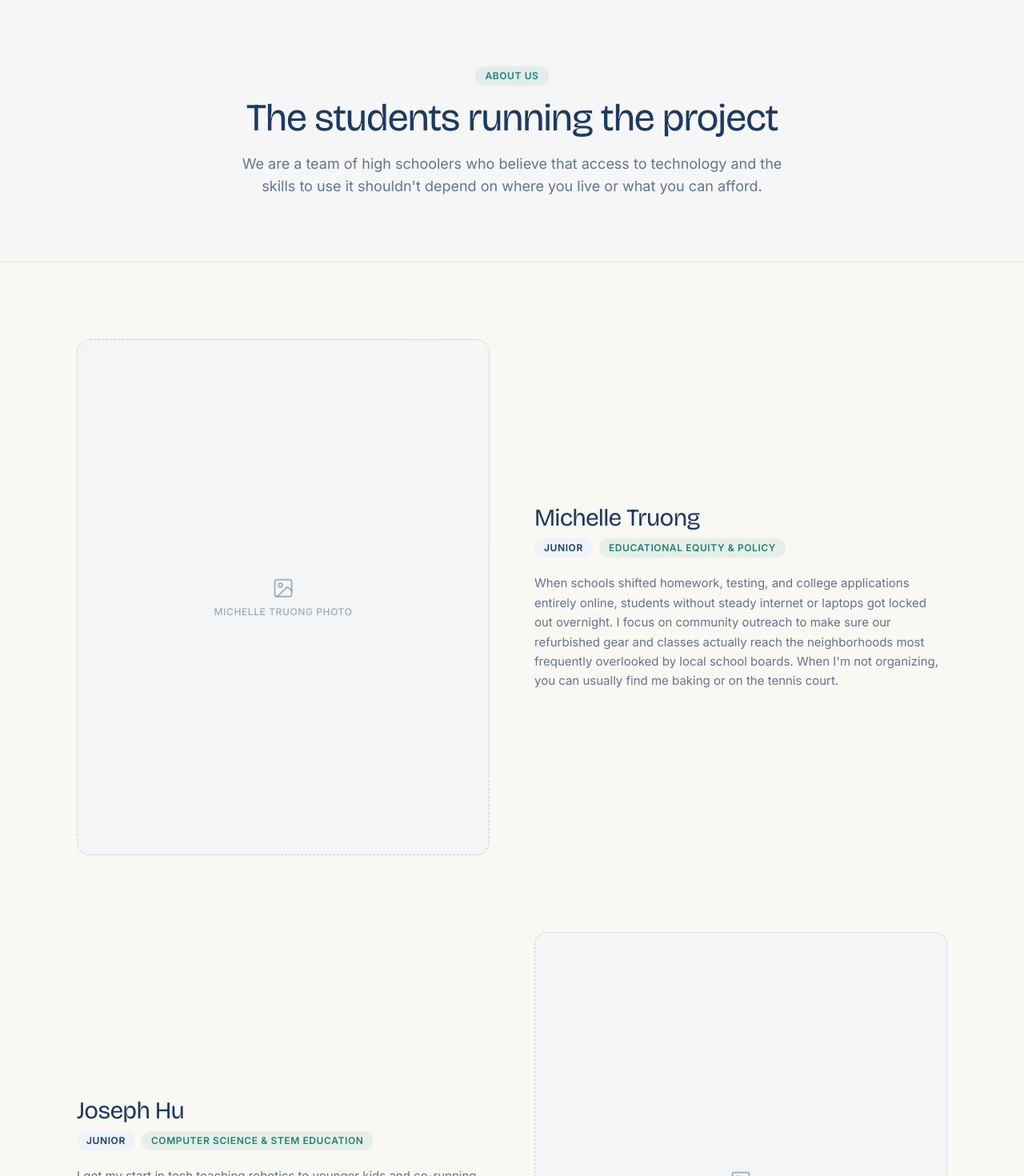
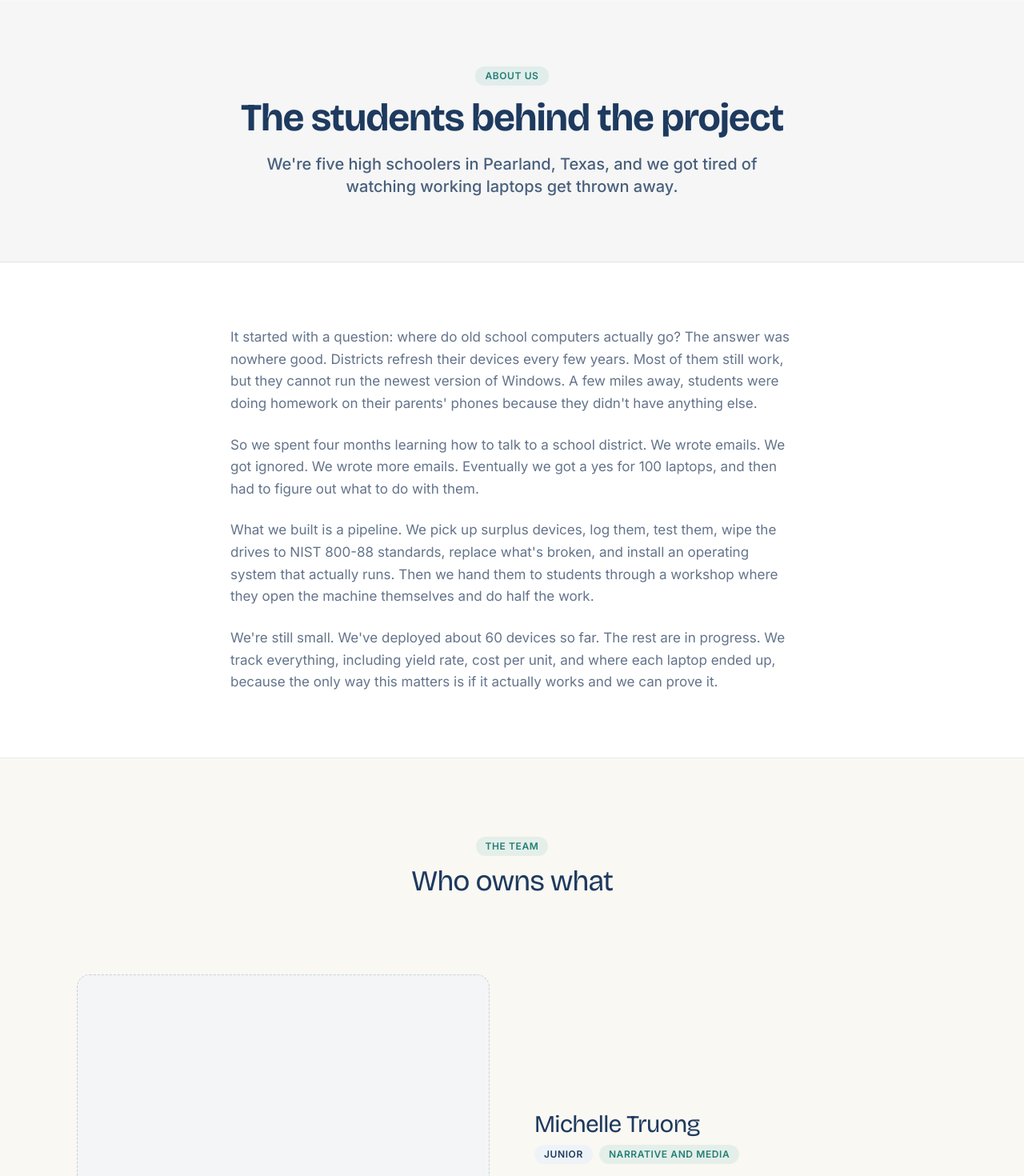
Before and after one commit to bebepig1437/project-digital-divide, a React (Vite) app: page /about in a window 1280 px wide. Shown: the part 80-1550 px from the top of the page at 80% size. Built offline with nearby package versions, Linux system fonts and the light colour scheme; the HTML template or start-up script is replaced by a standard one.

Commit message:
docs(about): rewrite origin story and team roles in human voice

```diff
--- a/src/data/team.js
+++ b/src/data/team.js
@@ -6,29 +6,36 @@ export const team = [
   {
     name: 'Michelle Truong',
     grade: 'Junior',
-    focus: 'Educational Equity & Policy',
+    focus: 'Narrative and media',
     photo: null,
-    bio: "When schools shifted homework, testing, and college applications entirely online, students without steady internet or laptops got locked out overnight. I focus on community outreach to make sure our refurbished gear and classes actually reach the neighborhoods most frequently overlooked by local school boards. When I'm not organizing, you can usually find me baking or on the tennis court.",
+    bio: "Michelle is the reason anyone outside the team knows what we do. She writes the case studies, runs the camera, and turns a spreadsheet of deployments into something a person would actually read. She handles workshop materials, most of the presentations, and the district follow-up emails that keep people talking to us. Before this, she mostly noticed that school had quietly started assuming every student had a computer at home, and that most people didn't seem to think that was a problem. She plays tennis and bakes, and she has rewritten the same paragraph of the case study at least four times.",
   },
   {
     name: 'Joseph Hu',
     grade: 'Junior',
-    focus: 'Computer Science & STEM Education',
+    focus: 'Outreach and partnerships',
     photo: null,
-    bio: "I got my start in tech teaching robotics to younger kids and co-running our school's coding club. Tutoring made one thing obvious: tech moves fast, and whenever schools adopt new platforms, students without computers at home fall twice as far behind. I build our workshop lessons so programming feels approachable rather than intimidating. In my downtime, I play piano and compete in math and Latin contests.",
+    bio: "Joseph is the one who sends the emails. He's the first contact for districts, the person drafting grant applications late at night, and the one who follows up a third time after being ignored twice. He plays piano and competes in math and Latin. He got into this because he kept noticing that technology moves forward whether or not you can keep up with it, and the people who can't are usually the ones who had the least to begin with. He is probably the reason this project exists.",
+  },
+  {
+    name: 'Joshua',
+    grade: 'Junior',
+    focus: 'Hardware and bench operations',
+    photo: null,
+    bio: "Joshua runs the bench. He's the one who opens up a donated laptop, finds a dead drive, a cracked hinge, and coffee from three years ago on the keyboard, and still gets it booting by Friday. He does the diagnostics, the drive swaps, the OS installs, and the quality checks before anything leaves the workspace. He doesn't run meetings or write grants. He fixes the machines. When he isn't doing this, he's lifting, or taking apart something that wasn't broken yet.",
+  },
+  {
+    name: 'Sahil Mohammed',
+    grade: 'Junior',
+    focus: 'Software and internal systems',
+    photo: null,
+    bio: "Sahil builds the systems we run on, including the intake tracker, the deployment log, and the parts of the pipeline that are invisible until they break. He's worked as an AI intern at a startup and done research with a PhD student at Purdue on AI reliability. He brings a version of that to a project that mostly runs on spreadsheets. He joined because digital literacy gets treated as an afterthought when it's actually half the problem. He's an Eagle Scout.",
   },
   {
     name: 'Kaleb Wu',
     grade: 'Junior',
-    focus: 'Hardware & Electronics',
+    focus: 'Software and systems testing',
     photo: null,
-    bio: "I've spent years tinkering with circuit boards and repairing old electronics, and it bugs me how expensive it is for beginners to get their hands on good hardware. I help run this project so local students can build and fix their own gear without cost standing in the way. Outside of school, I spend most of my free time lifting and working out.",
-  },
-  {
-    name: 'Sahil Mohammed',
-    grade: 'Junior',
-    focus: 'AI & Computer Science',
-    photo: null,
-    bio: "Most of my time outside school goes into machine learning—I've interned at an AI startup building workflow automations and researched system reliability alongside a Purdue PhD student. Practical AI tools shouldn't just belong to kids at well-funded schools or tech hubs. I lead our workshops so anyone can learn how to prompt and build with them. I'm also an Eagle Scout, and when I'm offline, I'm usually playing video games.",
+    bio: "Kaleb works on the software side with Sahil, building and testing the tools that track devices from intake to deployment. He lifts, and he's into hardware and electronics. He's here because he thinks the field is gatekept more by cost and geography than by difficulty, and he'd like to do something about that.",
   },
 ]
--- a/src/pages/About.jsx
+++ b/src/pages/About.jsx
@@ -40,15 +40,40 @@ export default function About() {
       <section className="border-b border-navy/10 bg-navy-50/40 py-16 sm:py-20">
         <div className="container-content max-w-3xl text-center">
           <span className="eyebrow">About Us</span>
-          <h1 className="mt-4 text-4xl sm:text-5xl">The students running the project</h1>
-          <p className="mt-5 text-lg text-muted">
-            We are a team of high schoolers who believe that access to technology and the skills to use it shouldn't depend on where you live or what you can afford.
+          <h1 className="mt-4 text-4xl sm:text-5xl font-bold text-navy">The students behind the project</h1>
+          <p className="mt-5 text-lg font-medium text-navy/80 sm:text-xl">
+            We're five high schoolers in Pearland, Texas, and we got tired of watching working laptops get thrown away.
           </p>
+        </div>
+      </section>
+
+      <section className="border-b border-navy/10 bg-white py-16 sm:py-20">
+        <div className="container-content max-w-3xl">
+          <Reveal>
+            <div className="space-y-6 text-[16px] leading-relaxed text-muted sm:text-[17px]">
+              <p>
+                It started with a question: where do old school computers actually go? The answer was nowhere good. Districts refresh their devices every few years. Most of them still work, but they cannot run the newest version of Windows. A few miles away, students were doing homework on their parents' phones because they didn't have anything else.
+              </p>
+              <p>
+                So we spent four months learning how to talk to a school district. We wrote emails. We got ignored. We wrote more emails. Eventually we got a yes for 100 laptops, and then had to figure out what to do with them.
+              </p>
+              <p>
+                What we built is a pipeline. We pick up surplus devices, log them, test them, wipe the drives to NIST 800-88 standards, replace what's broken, and install an operating system that actually runs. Then we hand them to students through a workshop where they open the machine themselves and do half the work.
+              </p>
+              <p>
+                We're still small. We've deployed about 60 devices so far. The rest are in progress. We track everything, including yield rate, cost per unit, and where each laptop ended up, because the only way this matters is if it actually works and we can prove it.
+              </p>
+            </div>
+          </Reveal>
         </div>
       </section>
 
       <section className="bg-cream py-20 sm:py-24">
         <div className="container-content flex flex-col gap-20 sm:gap-24">
+          <div className="mx-auto max-w-2xl text-center">
+            <span className="eyebrow">The Team</span>
+            <h2 className="mt-3 text-3xl sm:text-4xl">Who owns what</h2>
+          </div>
           {team.map((member, i) => (
             <MemberRow key={member.name} member={member} index={i} />
           ))}
--- a/tailwind.config.js
+++ b/tailwind.config.js
@@ -4,7 +4,7 @@ export default {
   theme: {
     extend: {
       colors: {
-        // Brand palette — pulled from the PDD logo + proposal doc
+        // Brand palette: pulled from the PDD logo + proposal doc
         navy: {
           DEFAULT: '#1E3A5F',
           50: '#EEF3F8',
```
